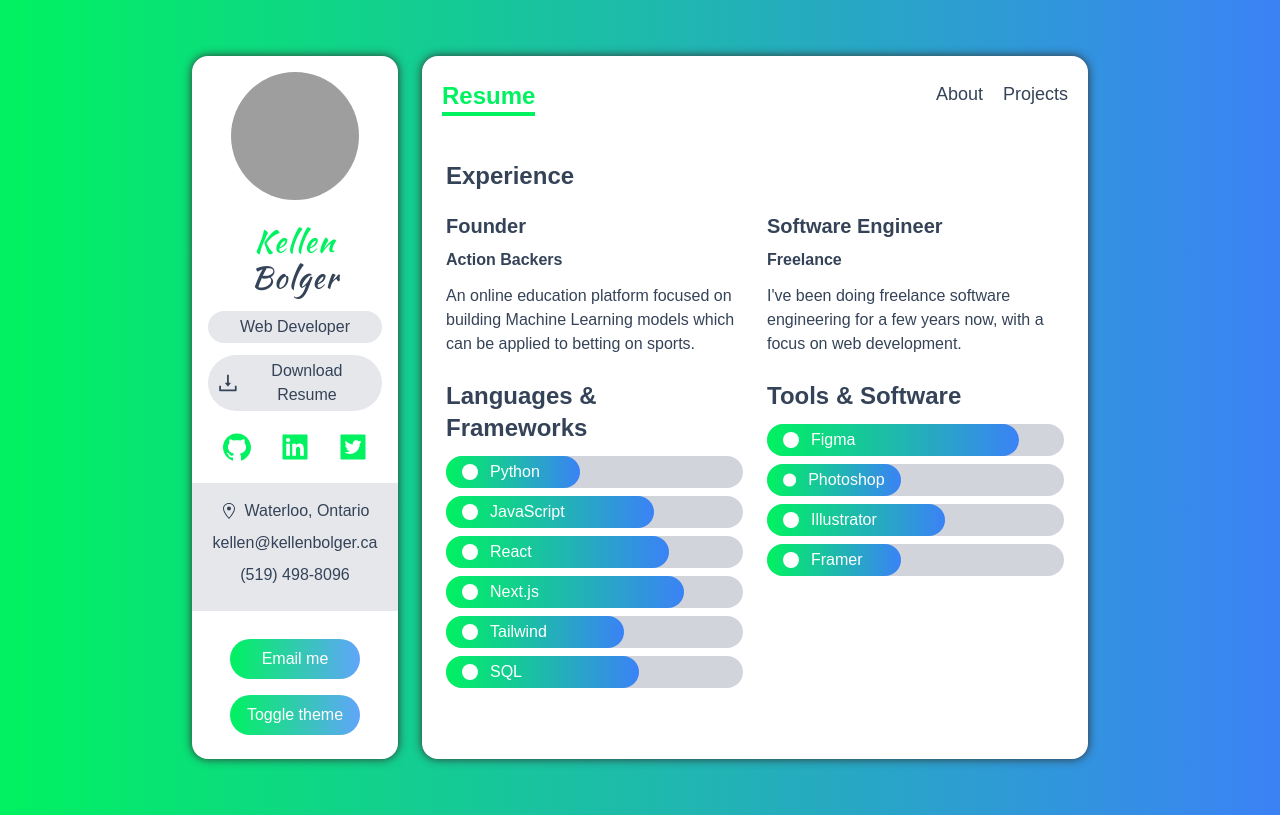
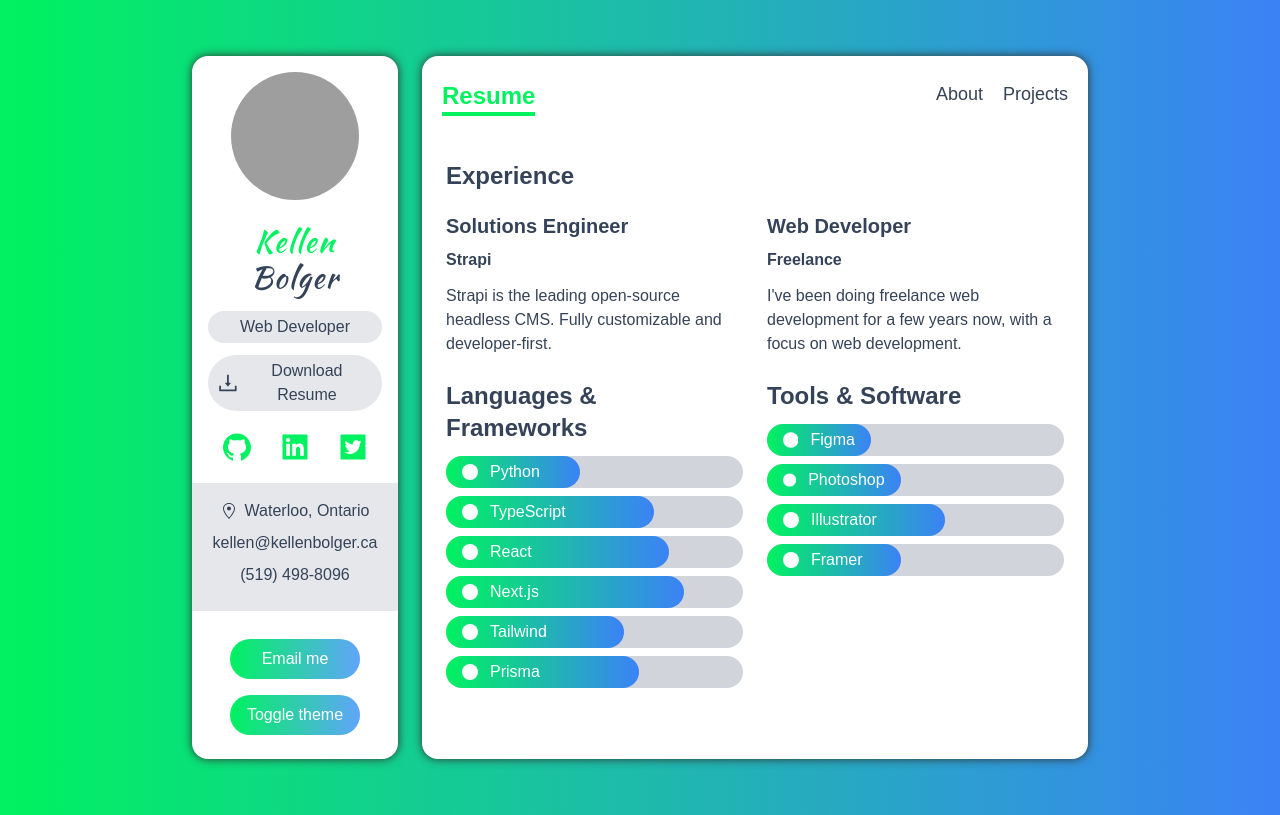
Before and after one commit to bolg55/kellen-website, a Next.js app: page /resume in a window 1280 px wide. Built offline with nearby package versions, Linux system fonts and the light colour scheme; grey boxes are pictures that could not be loaded.

Commit message:
updated with new project

```diff
--- a/components/Layout.tsx
+++ b/components/Layout.tsx
@@ -32,7 +32,7 @@ Layout.defaultProps = {
   description:
     'My name is Kellen Bolger and I am a web developer who specializes in Next.js and React. I am open to offers, or contact me to work on your next project.',
   keywords:
-    'next.js, react, javascript, developers kitchener, developers waterloo, front-end, front end developer, junior developer',
+    'next.js, react, javascript,typescript ,developers kitchener, developers waterloo, front-end, front end developer, junior developer',
   previewImage:
     'https://res.cloudinary.com/dxghtqpao/image/upload/v1626978460/largeKBShort_dmz3d3.png',
   currentURL: 'https://www.kellenbolger.ca',
--- a/components/Sidebar.tsx
+++ b/components/Sidebar.tsx
@@ -34,7 +34,7 @@ const Sidebar = () => {
       </p>
       <a
         className='flex items-center justify-center px-2 py-1 my-3 bg-gray-200 rounded-full dark:bg-dark-200'
-        href='/assets/Kellen Bolger Resume_2021.pdf'
+        href='/assets/Kellen_Bolger_Resume.pdf'
         download='Kellen Bolger Resume.pdf'>
         <AiOutlineDownload className='w-6 h-6' />
         Download Resume
--- a/data.ts
+++ b/data.ts
@@ -19,7 +19,7 @@ export const services: IService[] = [
     Icon: FaServer,
     title: 'Backend  Development',
     about:
-      'handle database, server, api using <b>Express</b>, <b>Strapi</b> & other popular frameworks',
+      'handle database, server, api using <b>Next.js</b>,<b>Prisma</b> ,<b>Strapi</b> & other popular frameworks',
   },
   {
     id: 3,
@@ -37,7 +37,7 @@ export const services: IService[] = [
   {
     id: 5,
     Icon: AiOutlineAntDesign,
-    title: 'UI/UX Designer',
+    title: 'UI/UX Design',
     about:
       'stunning user interface designer using <b>Figma</b>  and  <b>Framer</b> ',
   },
@@ -52,21 +52,40 @@ export const services: IService[] = [
 
 export const languages: ISkill[] = [
   { id: 1, Icon: BsCircleFill, name: 'Python', level: '45%' },
-  { id: 2, Icon: BsCircleFill, name: 'JavaScript', level: '70%' },
+  { id: 2, Icon: BsCircleFill, name: 'TypeScript', level: '70%' },
   { id: 4, Icon: BsCircleFill, name: 'React', level: '75%' },
   { id: 5, Icon: BsCircleFill, name: 'Next.js', level: '80%' },
   { id: 6, Icon: BsCircleFill, name: 'Tailwind', level: '60%' },
-  { id: 7, Icon: BsCircleFill, name: 'SQL', level: '65%' },
+  { id: 7, Icon: BsCircleFill, name: 'Prisma', level: '65%' },
 ]
 
 export const tools: ISkill[] = [
-  { id: 1, Icon: BsCircleFill, name: 'Figma', level: '85%' },
+  { id: 1, Icon: BsCircleFill, name: 'Figma', level: '35%' },
   { id: 2, Icon: BsCircleFill, name: 'Photoshop', level: '45%' },
   { id: 3, Icon: BsCircleFill, name: 'Illustrator', level: '60%' },
   { id: 4, Icon: BsCircleFill, name: 'Framer', level: '45%' },
 ]
 
 export const projects: IProject[] = [
+  {
+    id: 0,
+    name: 'SaaS Boilerplate',
+    description:
+      'This SaaS boilerplate is a simple and clean SaaS starter solution. Built with TypeScript using Next.js, NextAuth.js, Tailwindcss, Prisma and Stripe',
+    image_path:
+      'https://res.cloudinary.com/dxghtqpao/image/upload/v1659066394/A_Modern_SaaS_Boilerplate_wtiao3.png',
+    deployed_url: 'https://github.com/bolg55/SaaS-Starter',
+    github_url: 'https://github.com/bolg55/SaaS-Starter',
+    category: ['react'],
+    key_tech: [
+      'React',
+      'TypeScript',
+      'Tailwind',
+      'Nextauth',
+      'Stripe',
+      'Prisma',
+    ],
+  },
   {
     id: 1,
     name: 'Spotify Clone',
@@ -93,7 +112,7 @@ export const projects: IProject[] = [
   },
   {
     id: 3,
-    name: 'NHL Machine Learning Model',
+    name: 'NHL ML Model',
     description:
       'This is a Machine Learning model that I built in Python, that predicts the winner of NHL games. It currently has a 58% win rate! The model uses Logistic regression and a lot of stats that I have scraped into my own SQL database dating back to 2009. ',
     image_path:
--- a/pages/resume.tsx
+++ b/pages/resume.tsx
@@ -26,25 +26,26 @@ const resume = () => {
           className='my-3 text-2xl font-bold'>
           Experience
         </motion.h5>
+
         <motion.div
           variants={stagger}
           initial='initial'
           animate='animate'
           className='grid gap-6 md:grid-cols-2'>
           <motion.div variants={fadeInUp}>
-            <h5 className='my-2 text-xl font-bold'>Founder</h5>
-            <p className='font-semibold'>Action Backers</p>
+            <h5 className='my-2 text-xl font-bold'>Solutions Engineer</h5>
+            <p className='font-semibold'>Strapi</p>
             <p className='my-3'>
-              An online education platform focused on building Machine Learning
-              models which can be applied to betting on sports.
+              Strapi is the leading open-source headless CMS. Fully customizable
+              and developer-first.
             </p>
           </motion.div>
           <motion.div variants={fadeInUp}>
-            <h5 className='my-2 text-xl font-bold'>Software Engineer</h5>
+            <h5 className='my-2 text-xl font-bold'>Web Developer</h5>
             <p className='font-semibold'>Freelance</p>
             <p className='my-3'>
-              I&apos;ve been doing freelance software engineering for a few
-              years now, with a focus on web development.
+              I&apos;ve been doing freelance web development for a few years
+              now, with a focus on web development.
             </p>
           </motion.div>
         </motion.div>
```
Also changed, not shown: 1 other file (tests, documents, lock files or other folders).
